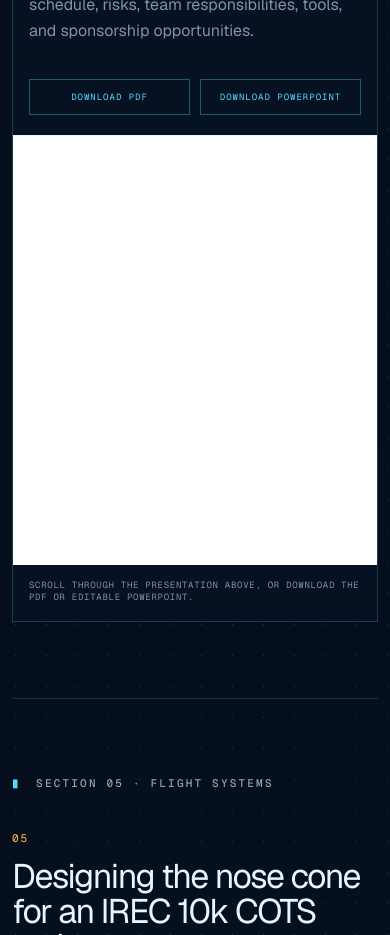
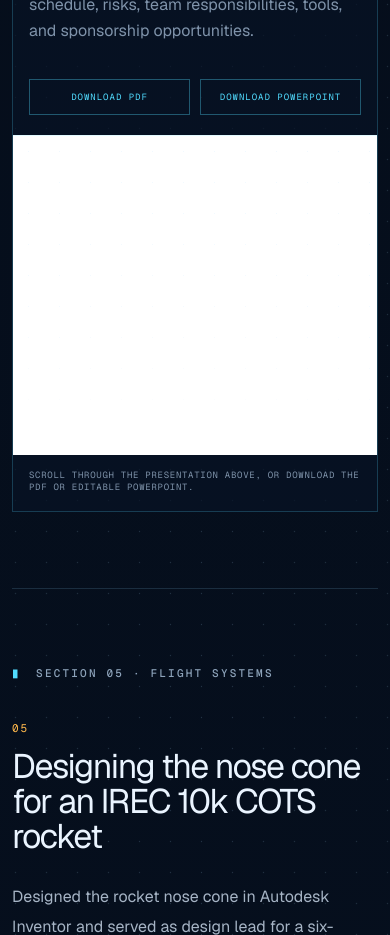
Before and after one commit to jaime-conde/jaime-conde-portfolio, a Next.js app: page / in a window 390 px wide. Shown: the part 6800-7735 px from the top of the page. Built offline with nearby package versions, Linux system fonts and the light colour scheme.

Commit message:
Refine mobile aeroponics document sizing

```diff
--- a/app/mobile-field.css
+++ b/app/mobile-field.css
@@ -30,15 +30,15 @@
     width: 100% !important;
     max-width: 100% !important;
     min-width: 0 !important;
-    height: min(68vh, 500px) !important;
-    min-height: 360px;
+    height: min(48vh, 360px) !important;
+    min-height: 260px;
     overflow: hidden;
   }
 }
 
 @media (max-width: 390px) {
   .project-document-viewer {
-    height: min(64vh, 430px) !important;
-    min-height: 330px;
+    height: min(44vh, 320px) !important;
+    min-height: 240px;
   }
 }
```
